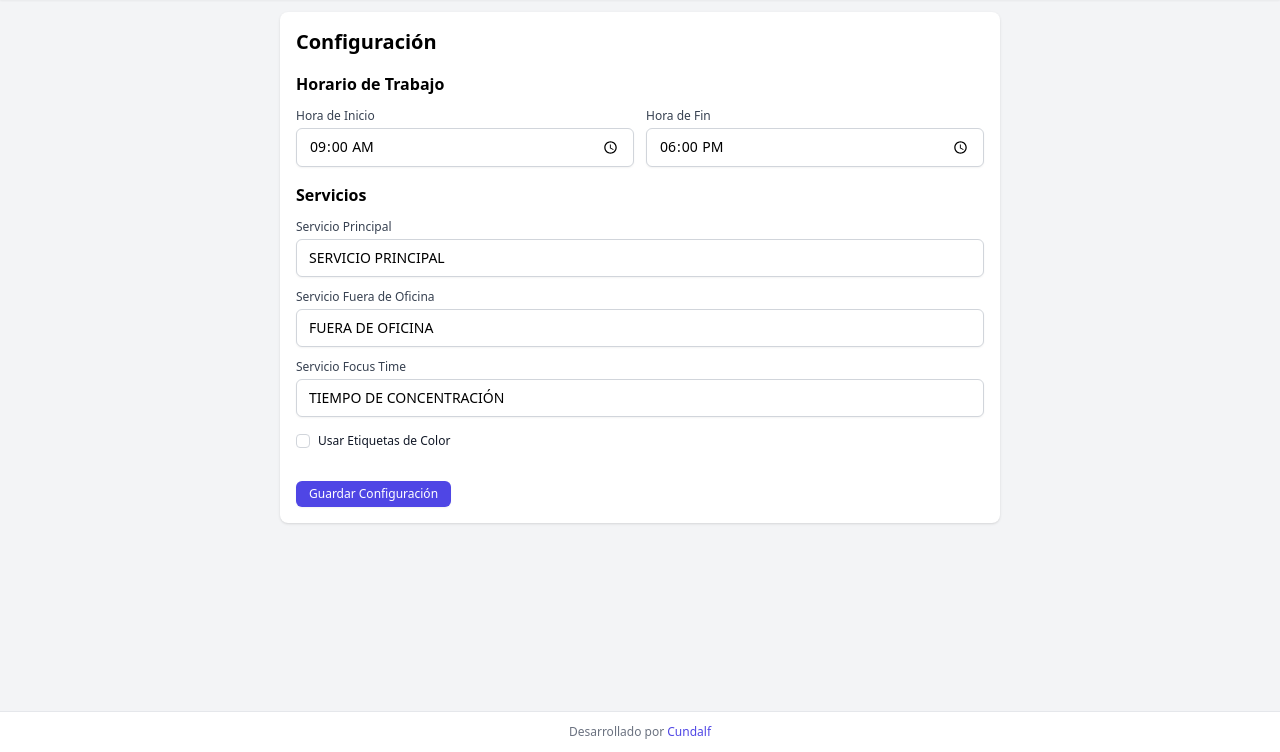
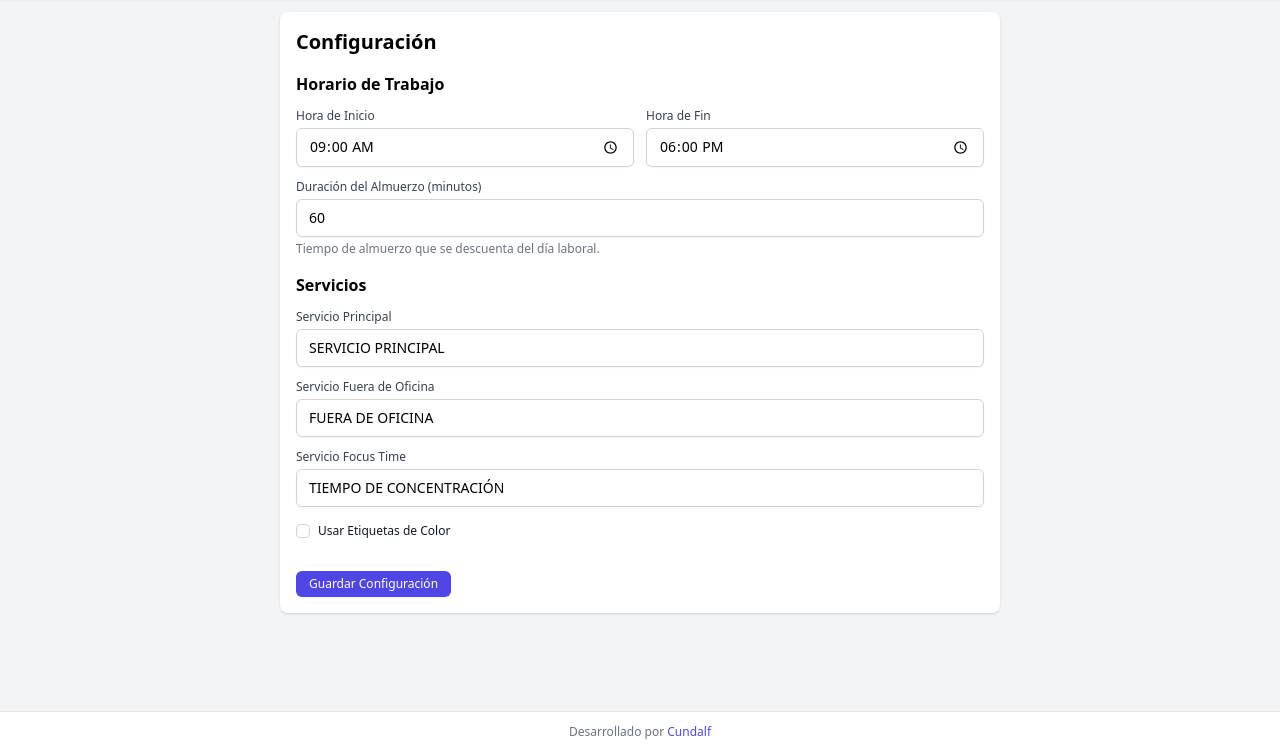
Before and after one commit to Cundalf/calendar-work-time-tracker, a Flask app: page /config in a window 1280 px wide. Shown: the part 48-800 px from the top of the page. Run offline with Flask 3, Linux system fonts and the light colour scheme; some libraries are stand-ins or nearby versions.

Commit message:
[Vibe - Cursor] Adds lunchtime in configuration

```diff
--- a/templates/config.html
+++ b/templates/config.html
@@ -20,6 +20,12 @@
                         <input type="time" id="work_end_time" name="work_end_time"
                                class="mt-1 block w-full rounded-md border-gray-300 shadow-sm focus:border-indigo-500 focus:ring-indigo-500 text-sm">
                     </div>
+                </div>
+                <div>
+                    <label for="lunch_duration_minutes" class="block text-xs font-medium text-gray-700">Duración del Almuerzo (minutos)</label>
+                    <input type="number" id="lunch_duration_minutes" name="lunch_duration_minutes" min="0" max="180" step="5"
+                           class="mt-1 block w-full rounded-md border-gray-300 shadow-sm focus:border-indigo-500 focus:ring-indigo-500 text-sm">
+                    <p class="mt-1 text-xs text-gray-500">Tiempo de almuerzo que se descuenta del día laboral.</p>
                 </div>
             </div>
 
@@ -192,6 +198,7 @@ document.addEventListener('DOMContentLoaded', function() {
     // Cargar valores por defecto si no hay configuración
     if (!config.work_start_time) config.work_start_time = '09:00';
     if (!config.work_end_time) config.work_end_time = '18:00';
+    if (!config.lunch_duration_minutes) config.lunch_duration_minutes = 60;
     if (!config.default_service) config.default_service = 'SERVICIO PRINCIPAL';
     if (!config.ooo_service) config.ooo_service = 'FUERA DE OFICINA';
     if (!config.focus_time_service) config.focus_time_service = 'TIEMPO DE CONCENTRACIÓN';
@@ -201,6 +208,7 @@ document.addEventListener('DOMContentLoaded', function() {
     // Establecer valores en los campos
     document.getElementById('work_start_time').value = config.work_start_time;
     document.getElementById('work_end_time').value = config.work_end_time;
+    document.getElementById('lunch_duration_minutes').value = config.lunch_duration_minutes;
     document.getElementById('default_service').value = config.default_service;
     document.getElementById('ooo_service').value = config.ooo_service;
     document.getElementById('focus_time_service').value = config.focus_time_service;
@@ -391,6 +399,7 @@ function saveConfig() {
     const config = {
         work_start_time: document.getElementById('work_start_time').value,
         work_end_time: document.getElementById('work_end_time').value,
+        lunch_duration_minutes: parseInt(document.getElementById('lunch_duration_minutes').value) || 60,
         default_service: document.getElementById('default_service').value,
         ooo_service: document.getElementById('ooo_service').value,
         focus_time_service: document.getElementById('focus_time_service').value,
```
